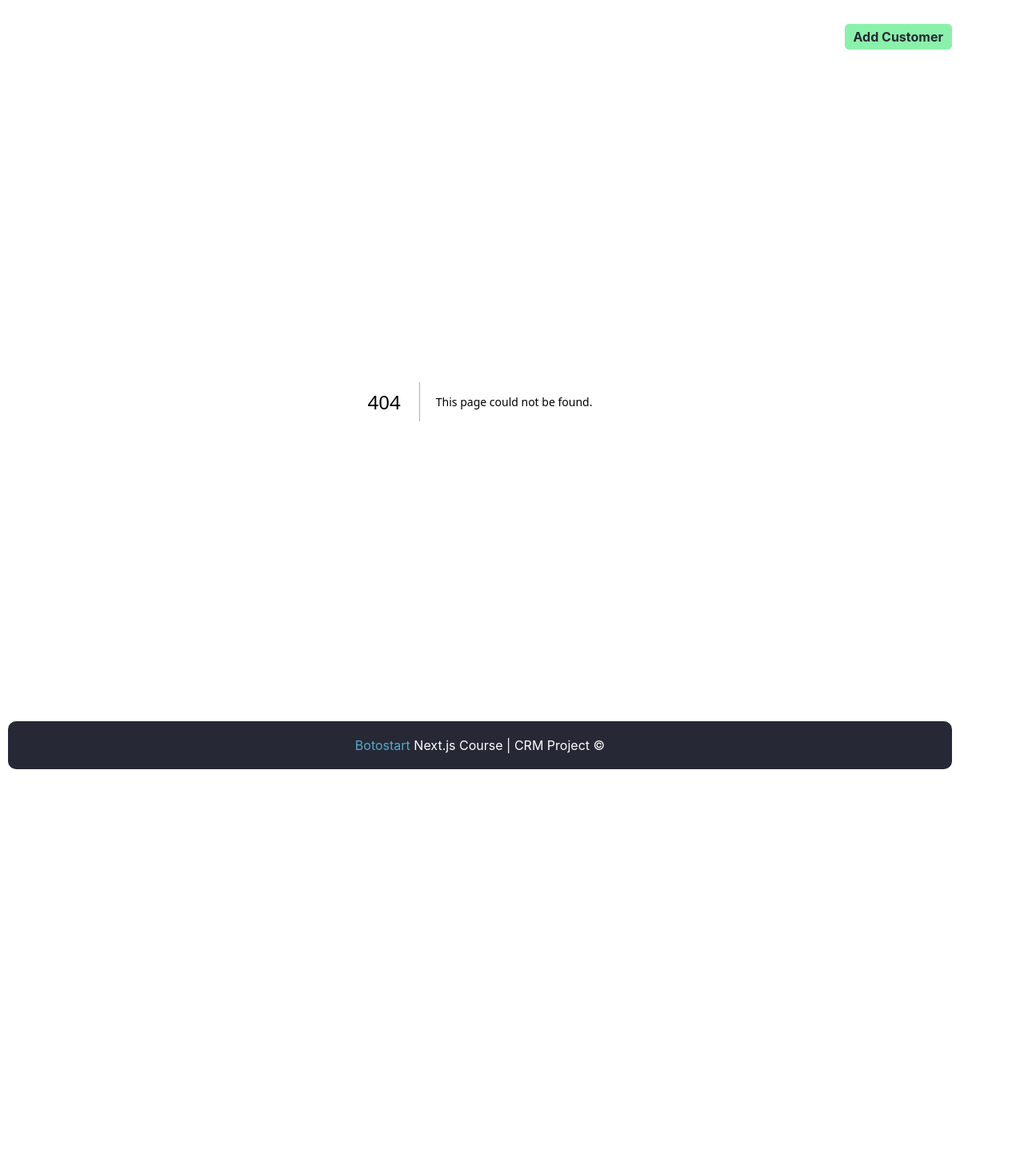
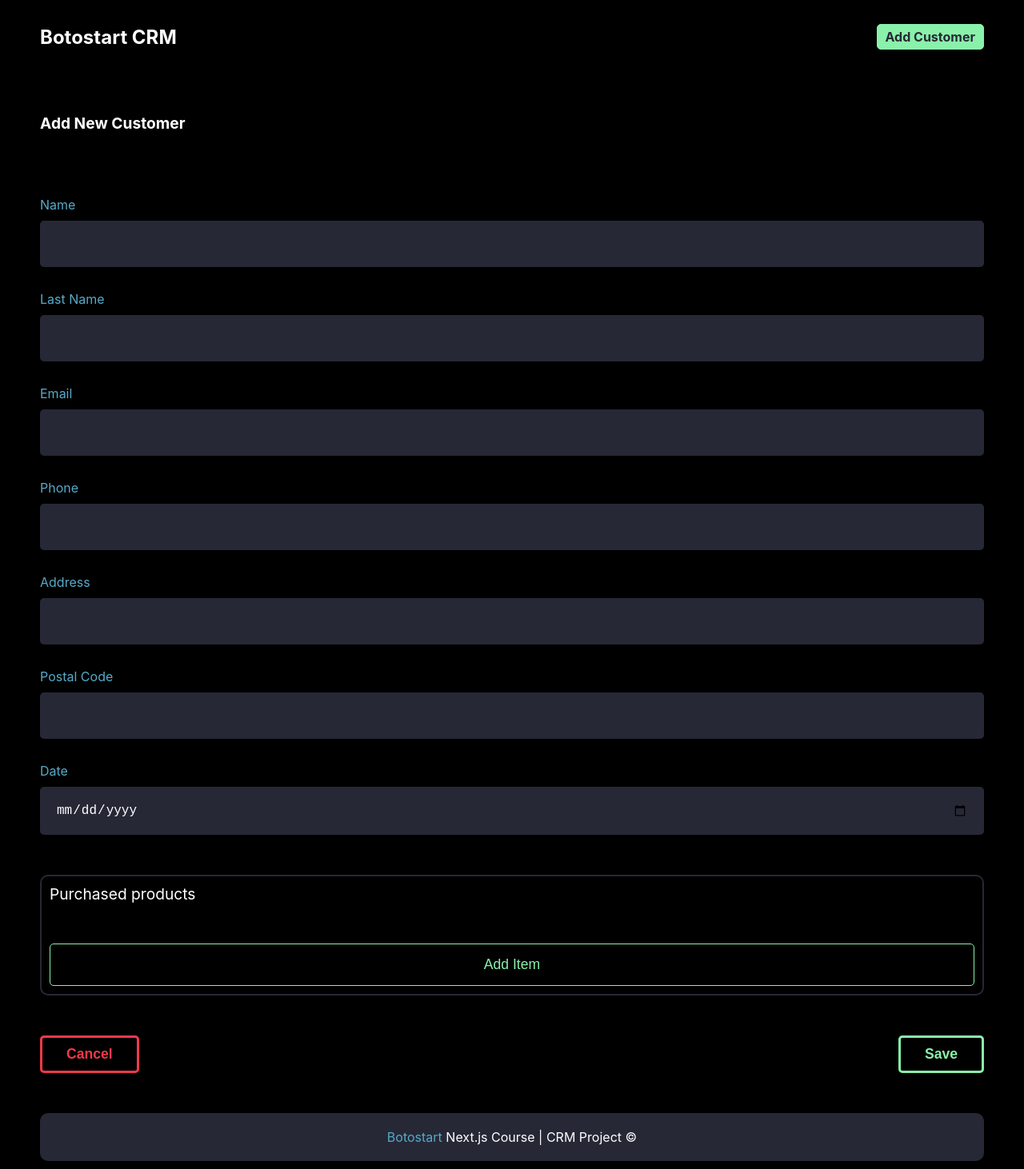
Before and after one commit to aligh70/crmProject, a Next.js app: page /add-customer in a window 1280 px wide. Before the commit this address had no page. Shown: the whole page at 80% size. Before the commit the page ends 972 px from the top, so only its background shows below. Built offline with nearby package versions, Linux system fonts and the light colour scheme.

Commit message:
create add-customer page

```diff
--- /dev/null
+++ b/components/module/Form.js
@@ -0,0 +1,64 @@
+import FormInput from "./FormInput";
+import ItemList from "./ItemList";
+
+function Form({ form, setForm }) {
+  const changeHandler = (e) => {
+    setForm({ ...form, [e.target.name]: e.target.value });
+  };
+  return (
+    <div>
+      <FormInput
+        name="name"
+        label="Name"
+        type="text"
+        value={form.name}
+        onChange={changeHandler}
+      />
+      <FormInput
+        name="lastName"
+        label="Last Name"
+        type="text"
+        value={form.lastName}
+        onChange={changeHandler}
+      />
+      <FormInput
+        name="email"
+        label="Email"
+        type="text"
+        value={form.email}
+        onChange={changeHandler}
+      />
+      <FormInput
+        name="phone"
+        label="Phone"
+        type="tel"
+        value={form.phone}
+        onChange={changeHandler}
+      />
+      <FormInput
+        name="address"
+        label="Address"
+        type="text"
+        value={form.address}
+        onChange={changeHandler}
+      />
+      <FormInput
+        name="postalCode"
+        label="Postal Code"
+        type="text"
+        value={form.postalCode}
+        onChange={changeHandler}
+      />
+      <FormInput
+        name="date"
+        label="Date"
+        type="date"
+        value={form.date}
+        onChange={changeHandler}
+      />
+      <ItemList form={form} setForm={setForm} />
+    </div>
+  );
+}
+
+export default Form;
--- /dev/null
+++ b/components/module/FormInput.js
@@ -0,0 +1,16 @@
+function FormInput({ name, label, type, value, onChange }) {
+  return (
+    <div className="form-input">
+      <label htmlFor={name}>{label}</label>
+      <input
+        type={type}
+        id={name}
+        name={name}
+        value={value}
+        onChange={onChange}
+      />
+    </div>
+  );
+}
+
+export default FormInput;
--- /dev/null
+++ b/components/module/ItemList.js
@@ -0,0 +1,60 @@
+import FormInput from "./FormInput";
+
+function ItemList({ form, setForm }) {
+  const { products } = form;
+  const addHandler = () => {
+    setForm({
+      ...form,
+      products: [...products, { name: "", price: "", qty: "" }],
+    });
+    console.log(products);
+  };
+
+  const changeHandler = (e, index) => {
+    const { name, value } = e.target;
+    const newProducts = [...products];
+    newProducts[index][name] = value;
+    setForm({ ...form, products: newProducts });
+  };
+  const deleteHandler = (index) => {
+    const newProducts = [...products];
+    newProducts.splice(index, 1);
+    setForm({ ...form, products: newProducts });
+  };
+  return (
+    <div className="item-list">
+      <p>Purchased products</p>
+      {products.map((product, index) => (
+        <div key={index} className="form-input__list">
+          <FormInput
+            name="name"
+            label="Product Name"
+            type="text"
+            value={product.name}
+            onChange={(e) => changeHandler(e, index)}
+          />
+          <div>
+            <FormInput
+              name="price"
+              label="Price"
+              type="text"
+              value={product.price}
+              onChange={(e) => changeHandler(e, index)}
+            />
+            <FormInput
+              name="qty"
+              label="Qty"
+              type="number"
+              value={product.qty}
+              onChange={(e) => changeHandler(e, index)}
+            />
+          </div>
+          <button onClick={() => deleteHandler(index)}>Remove</button>
+        </div>
+      ))}
+      <button onClick={addHandler}>Add Item</button>
+    </div>
+  );
+}
+
+export default ItemList;
--- /dev/null
+++ b/components/template/AddCustomerPage.js
@@ -0,0 +1,58 @@
+import { useState } from "react";
+import Form from "../module/Form";
+import { useRouter } from "next/router";
+
+function AddCustomerPage() {
+  const [form, setForm] = useState({
+    name: "",
+    lastName: "",
+    email: "",
+    phone: "",
+    address: "",
+    postalCode: "",
+    date: "",
+    products: [],
+  });
+
+  const router = useRouter();
+  const saveHandler = async () => {
+    const res = await fetch("/api/customer", {
+      method: "POST",
+      body: JSON.stringify({ data: form }),
+      headers: { "Content-Type": "application/json" },
+    });
+    const data = await res.json();
+    console.log(data);
+
+    if (data.status === "success") router.push("/");
+  };
+  const cancelHandler = () => {
+    setForm({
+      name: "",
+      lastName: "",
+      email: "",
+      phone: "",
+      address: "",
+      postalCode: "",
+      date: "",
+      products: [],
+    });
+    router.push("/");
+  };
+  return (
+    <div className="customer-page">
+      <h4>Add New Customer</h4>
+      <Form form={form} setForm={setForm} />
+      <div className="customer-page__buttons">
+        <button className="first" onClick={cancelHandler}>
+          Cancel
+        </button>
+        <button className="second" onClick={saveHandler}>
+          Save
+        </button>
+      </div>
+    </div>
+  );
+}
+
+export default AddCustomerPage;
--- /dev/null
+++ b/pages/add-customer/index.js
@@ -0,0 +1,7 @@
+import AddCustomerPage from "@/components/template/AddCustomerPage";
+
+function Index() {
+  return <AddCustomerPage />;
+}
+
+export default Index;
```
